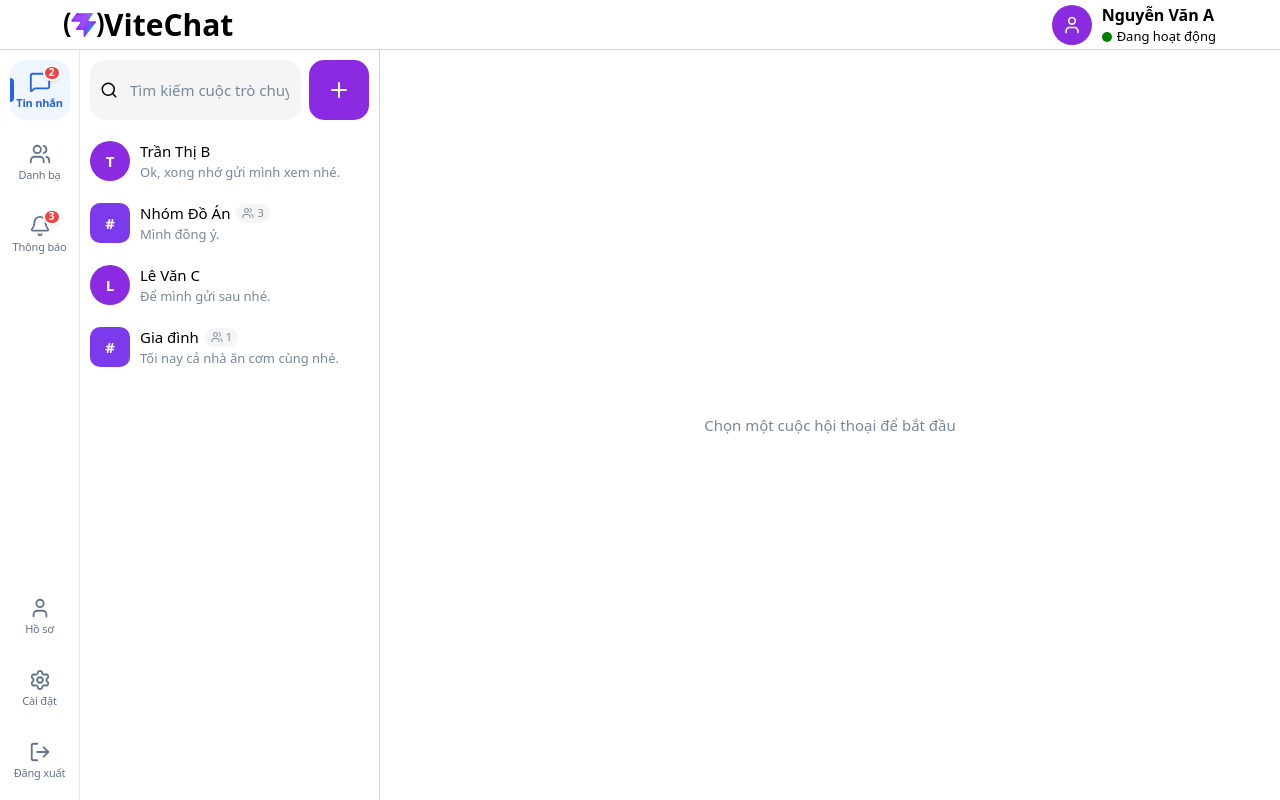
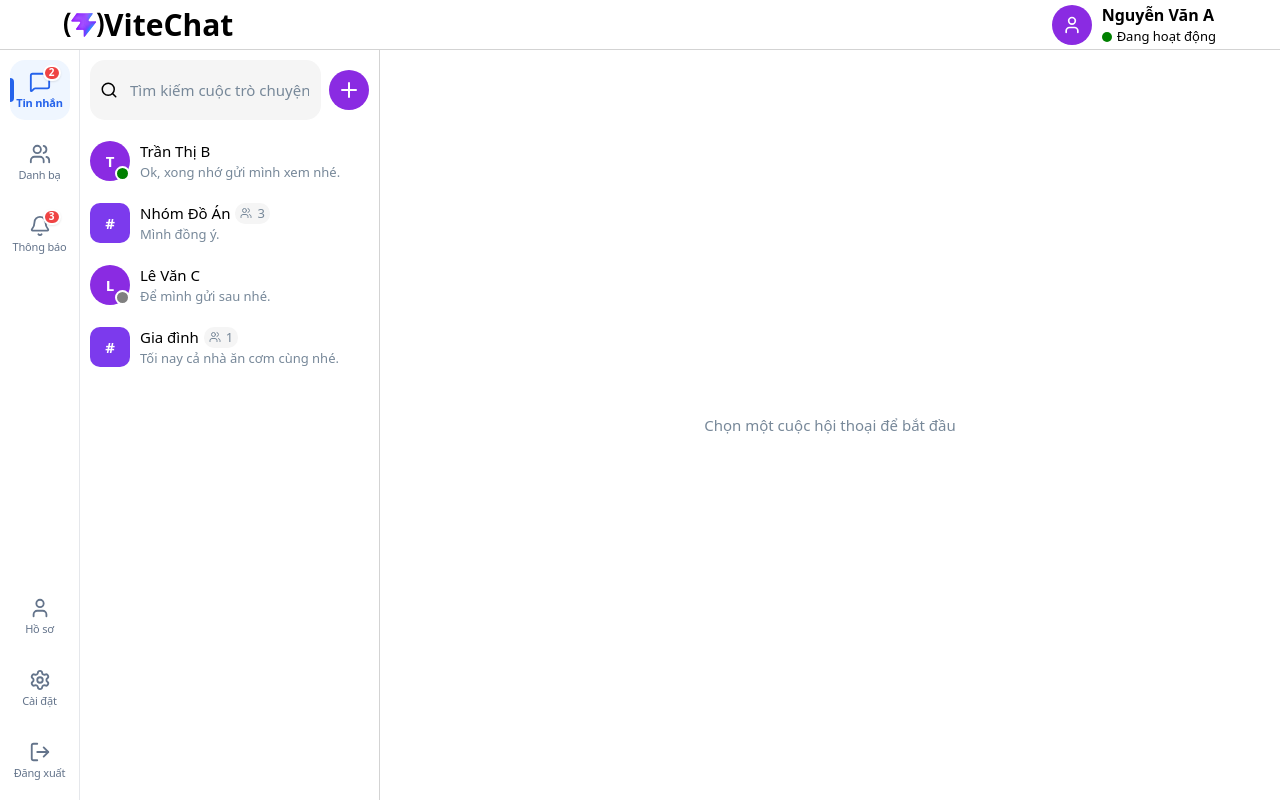
Before and after one commit to nduckhai969-collab/LapTrinhFE_CK, a React (Vite) app: page /chat in a window 1280 px wide. Built offline with nearby package versions, Linux system fonts and the light colour scheme.

Commit message:
Tạo UI online status user

```diff
--- a/src/components/chat/ChatDetailPanel.tsx
+++ b/src/components/chat/ChatDetailPanel.tsx
@@ -110,6 +110,12 @@ const ChatDetailPanel = ({
                 <div key={user.id} className="member-item">
                   <span className="member-avatar">{user.fullName.charAt(0)}</span>
                   <span className="member-name">{user.fullName}</span>
+                  <span
+                    className={
+                      user.status === 'online' ? 'status-dot' : 'status-dot status-dot-offline'
+                    }
+                    title={user.status === 'online' ? 'Đang hoạt động' : 'Không hoạt động'}
+                  />
                 </div>
               ))}
             </div>
--- a/src/components/chat/ChatHeader.tsx
+++ b/src/components/chat/ChatHeader.tsx
@@ -21,6 +21,8 @@ const ChatHeader = ({ conversation, onOpenDetail }: ChatHeaderProps) => {
   const avatarClassName = isRoom ? 'chat-avatar room-avatar' : 'chat-avatar';
   const avatarText = isRoom ? '#' : displayName.charAt(0);
   const memberCount = conversation.participants.length;
+  const partner = conversation.participants[0];
+  const isPeerOnline = partner !== undefined && partner.status === 'online';
 
   const handleOpenDetail = () => {
     if (onOpenDetail !== undefined) {
@@ -39,6 +41,12 @@ const ChatHeader = ({ conversation, onOpenDetail }: ChatHeaderProps) => {
             {memberCount} thành viên
           </span>
         )}
+        {!isRoom && (
+          <span className="chat-status">
+            <span className={isPeerOnline ? 'status-dot' : 'status-dot status-dot-offline'} />
+            {isPeerOnline ? 'Đang hoạt động' : 'Không hoạt động'}
+          </span>
+        )}
       </div>
       <button
         type="button"
--- a/src/components/chat/ConversationItem.tsx
+++ b/src/components/chat/ConversationItem.tsx
@@ -24,6 +24,8 @@ const ConversationItem = ({ conversation, isActive, onSelect }: ConversationItem
   const avatarClassName = isRoom ? 'conversation-avatar room-avatar' : 'conversation-avatar';
   const avatarText = isRoom ? '#' : displayName.charAt(0);
   const memberCount = conversation.participants.length;
+  const partner = conversation.participants[0];
+  const isOnline = !isRoom && partner !== undefined && partner.status === 'online';
 
   const onClickConversation = () => {
     if (onSelect !== undefined) {
@@ -33,7 +35,17 @@ const ConversationItem = ({ conversation, isActive, onSelect }: ConversationItem
 
   return (
     <div className={itemClassName} onClick={onClickConversation}>
-      <span className={avatarClassName}>{avatarText}</span>
+      <span className="conversation-avatar-wrapper">
+        <span className={avatarClassName}>{avatarText}</span>
+        {!isRoom && (
+          <span
+            className={
+              isOnline ? 'avatar-status-dot' : 'avatar-status-dot avatar-status-dot-offline'
+            }
+            title={isOnline ? 'Đang hoạt động' : 'Không hoạt động'}
+          />
+        )}
+      </span>
       <div className="conversation-info">
         <div className="conversation-name-row">
           <span className="conversation-name">{displayName}</span>
--- a/src/pages/chat/chat.css
+++ b/src/pages/chat/chat.css
@@ -38,10 +38,10 @@
   align-items: center;
   justify-content: center;
   flex-shrink: 0;
-  width: 60px;
-  height: 60px;
+  width: 40px;
+  height: 40px;
   border: none;
-  border-radius: 15px;
+  border-radius: 50%;
   background-color: blueviolet;
   color: white;
   cursor: pointer;
@@ -131,7 +131,7 @@
 .chat-avatar {
   width: 40px;
   height: 40px;
-  font-size: 13px;
+  font-size: 15px;
 }
 
 .conversation-info {
@@ -153,19 +153,19 @@
 .conversation-name-row {
   display: flex;
   align-items: center;
-  gap: 6px;
+  gap: 5px;
   min-width: 0;
 }
 
 .conversation-members {
   display: flex;
   align-items: center;
-  gap: 3px;
+  gap: 5px;
   flex-shrink: 0;
-  padding: 1px 6px;
+  padding: 1px 5px;
   border-radius: 10px;
   background-color: whitesmoke;
-  font-size: 11px;
+  font-size: 13px;
   color: lightslategray;
 }
 
@@ -208,7 +208,7 @@
 }
 
 .chat-name {
-  font-size: 15px;
+  font-size: 20px;
   font-weight: 500;
   color: black;
 }
@@ -216,8 +216,8 @@
 .chat-members {
   display: flex;
   align-items: center;
-  gap: 4px;
-  font-size: 12px;
+  gap: 5px;
+  font-size: 15px;
   color: lightslategray;
 }
 
@@ -254,8 +254,8 @@
   overflow-y: auto;
   display: flex;
   flex-direction: column;
-  gap: 12px;
-  padding: 15px;
+  gap: 10px;
+  padding: 10px;
 }
 
 .message-empty {
@@ -589,3 +589,32 @@
   flex: 1;
   min-width: 0;
 }
+
+.conversation-avatar-wrapper {
+  position: relative;
+  display: inline-flex;
+  flex-shrink: 0;
+}
+
+.avatar-status-dot {
+  position: absolute;
+  right: 0;
+  bottom: 0;
+  width: 15px;
+  height: 15px;
+  border-radius: 50%;
+  background-color: green;
+  border: 2px solid white;
+}
+
+.avatar-status-dot-offline {
+  background-color: gray;
+}
+
+.chat-status {
+  display: flex;
+  align-items: center;
+  gap: 5px;
+  font-size: 13px;
+  color: lightslategray;
+}
```
